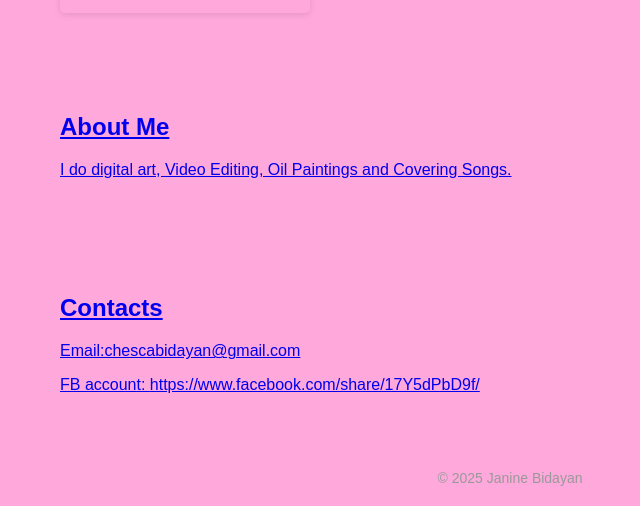
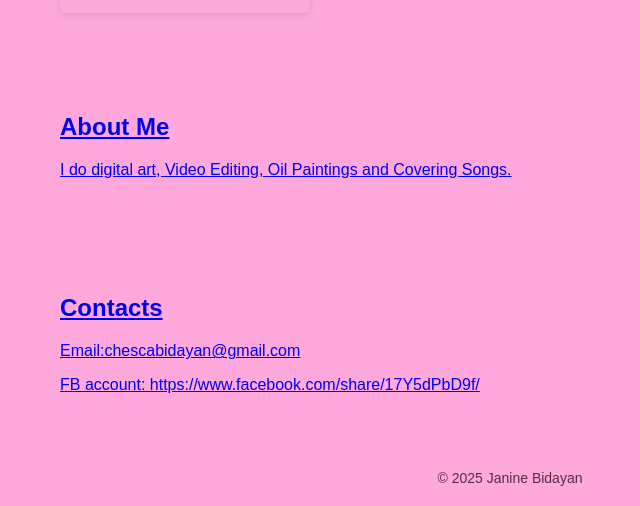
Before and after one commit to Janinebidayan/Janinebidayan.github.io, a plain HTML site: page module2_summative.html in a window 1280 px wide. Shown: the part 978-1484 px from the top of the page, without its empty margins (130-770 px from the left). Drawn offline with Linux system fonts and the light colour scheme.

Commit message:
09/29/25

```diff
--- a/module2_summative.html
+++ b/module2_summative.html
@@ -73,7 +73,7 @@ rgba(0,0,0,0.2);
 footer {
     text-align:center;
     font-size: 14px;
-    color: #999;
+    color: #562D42;
 }
 </style>
 </head>
```
